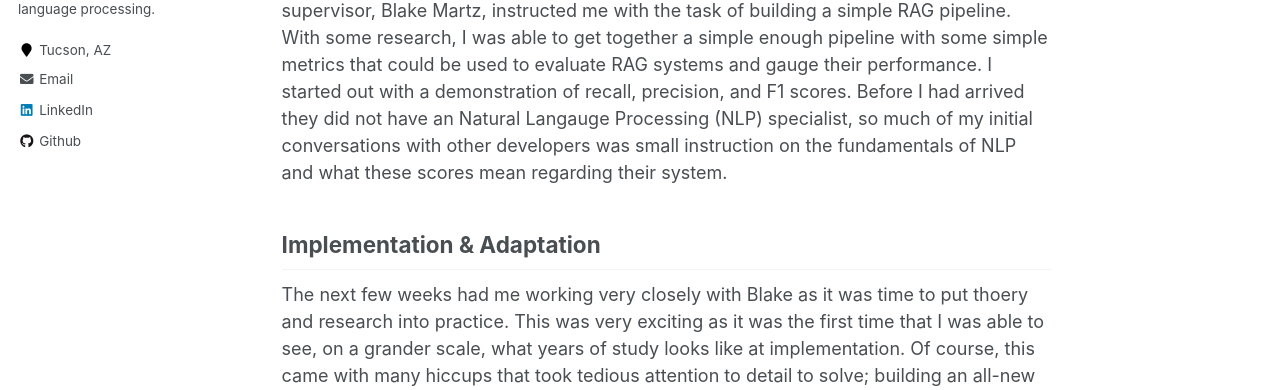
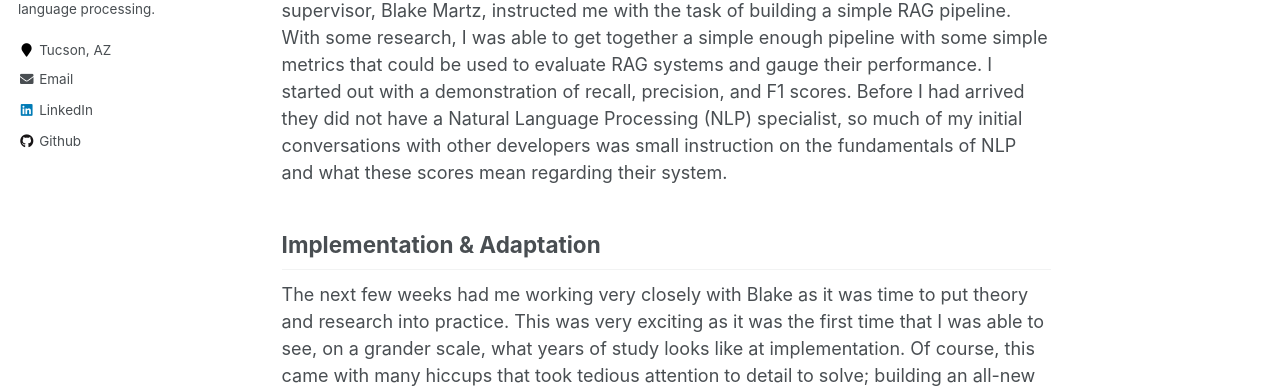
Before and after one commit to fmend/fmend.github.io, a Jekyll site: the page built from _portfolio/portfolio-1.md, in a window 1280 px wide and 900 px high, scrolled down 658 px. Shown: the part 314-704 px from the top of the window. Built offline with Jekyll 4.4.1, drawn with Linux system fonts in a browser that asks for light colours; some of the changed text lies outside the part shown.

Commit message:
Update portfolio-1.md
Corrected some typos

```diff
--- a/_portfolio/portfolio-1.md
+++ b/_portfolio/portfolio-1.md
@@ -14,11 +14,11 @@ As a startup, their team was incredibly small---I was one of twelve employees to
 
 ## Onboarding & Initial Tasks
 
-As can be expected, I spent the first couple of weeks preparing my machine for the work ahead, as well as adapting to the API and workflow at View. After I got my bearings, my supervisor, Blake Martz, instructed me with the task of building a simple RAG pipeline. With some research, I was able to get together a simple enough pipeline with some simple metrics that could be used to evaluate RAG systems and gauge their performance. I started out with a demonstration of recall, precision, and F1 scores. Before I had arrived they did not have an Natural Langauge Processing (NLP) specialist, so much of my initial conversations with other developers was small instruction on the fundamentals of NLP and what these scores mean regarding their system.
+As can be expected, I spent the first couple of weeks preparing my machine for the work ahead, as well as adapting to the API and workflow at View. After I got my bearings, my supervisor, Blake Martz, instructed me with the task of building a simple RAG pipeline. With some research, I was able to get together a simple enough pipeline with some simple metrics that could be used to evaluate RAG systems and gauge their performance. I started out with a demonstration of recall, precision, and F1 scores. Before I had arrived they did not have a Natural Language Processing (NLP) specialist, so much of my initial conversations with other developers was small instruction on the fundamentals of NLP and what these scores mean regarding their system.
 
 ## Implementation & Adaptation
 
-The next few weeks had me working very closely with Blake as it was time to put thoery and research into practice. This was very exciting as it was the first time that I was able to see, on a grander scale, what years of study looks like at implementation. Of course, this came with many hiccups that took tedious attention to detail to solve; building an all-new branch for an already established system is not as simple as it sounds.
+The next few weeks had me working very closely with Blake as it was time to put theory and research into practice. This was very exciting as it was the first time that I was able to see, on a grander scale, what years of study looks like at implementation. Of course, this came with many hiccups that took tedious attention to detail to solve; building an all-new branch for an already established system is not as simple as it sounds.
 
 ## Evaluation criteria
 Remember that each of the two projects in your portfolio will be evaluated on these points:
```
